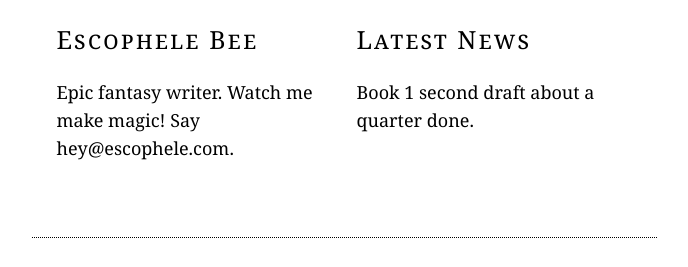
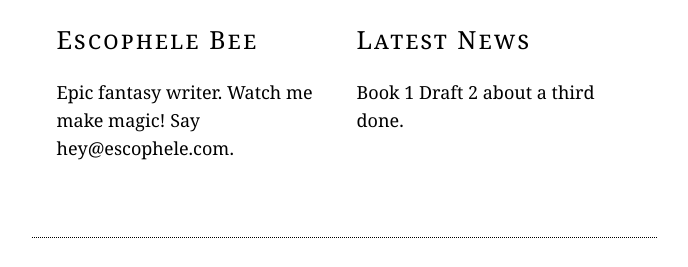
Before and after one commit to escophele/escophele, a Jekyll site: the page built from index.html, in a window 1280 px wide. Shown: the top 267 px of the page, without its empty margins (296-984 px from the left). Built offline with Jekyll 4.4.1, drawn with Linux system fonts in a browser that asks for light colours; comment, search, counter and statistics services are not loaded.

Commit message:
Update news to a third

```diff
--- a/_layouts/default.html
+++ b/_layouts/default.html
@@ -22,7 +22,7 @@
 
       <div class="column news">
         <h1>Latest News</h1>
-        <p>Book 1 second draft about a quarter done.</p>
+        <p>Book 1 Draft 2 about a third done.</p>
       </div>
 
       <div class="column blargh">
```
